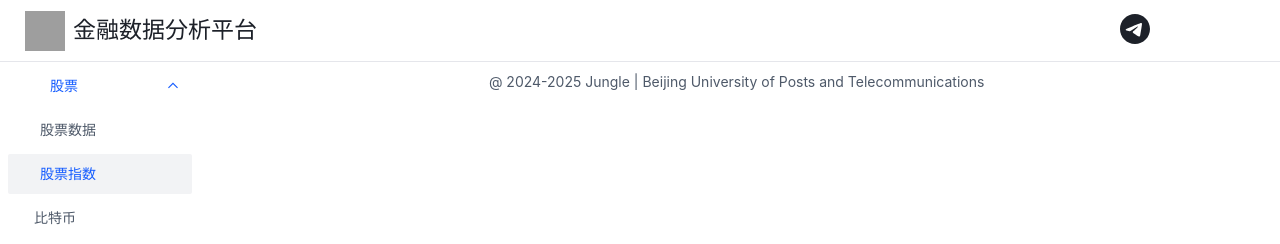
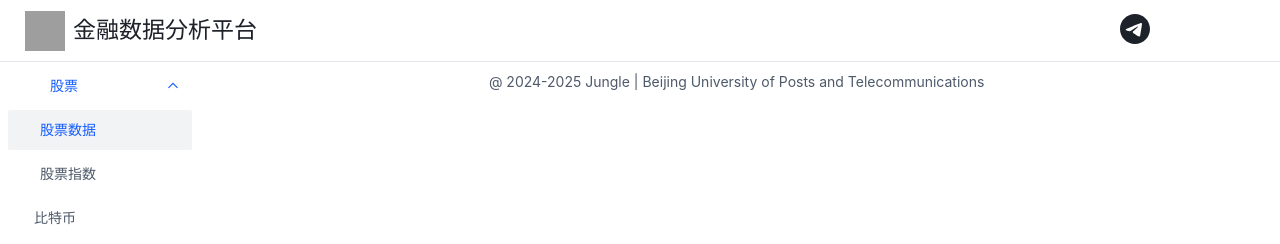
Before and after one commit to Jungle430/FinancialDataAnalysisWeb, a Vue app: page / in a window 1280 px wide. Shown: the top 244 px of the page. Built offline with nearby package versions, Linux system fonts and the light colour scheme; grey boxes are pictures that could not be loaded; some icons are missing.

Commit message:
feat(*): add router link on SideBar

```diff
--- a/src/components/SideBar.vue
+++ b/src/components/SideBar.vue
@@ -1,16 +1,17 @@
 <script lang="ts" setup>
+import { goto } from '@/utils/routerUtils';
 import { IconApps } from '@arco-design/web-vue/es/icon';
 </script>
 
 <template>
   <div class="tab-bar-container">
-    <a-menu :style="{ width: '200px', height: '100vh' }" :default-open-keys="['0']" :default-selected-keys="['0_1']"
+    <a-menu :style="{ width: '200px', height: '100vh' }" :default-open-keys="['0']" :default-selected-keys="['0_0']"
       show-collapse-button>
       <a-sub-menu key="0">
         <template #icon><icon-apps /></template>
         <template #title>股票</template>
-        <a-menu-item key="0_0">股票数据</a-menu-item>
-        <a-menu-item key="0_1">股票指数</a-menu-item>
+        <a-menu-item key="0_0" @click="() => { goto({ name: 'stock' }); }">股票数据</a-menu-item>
+        <a-menu-item key="0_1" @click="() => { goto({ name: 'stockIndex' }) }">股票指数</a-menu-item>
       </a-sub-menu>
       <a-menu-item key="1_0"><icon-apps />比特币</a-menu-item>
       <a-sub-menu key="2">
--- /dev/null
+++ b/src/utils/routerUtils.ts
@@ -0,0 +1,6 @@
+import router from "@/router/index";
+import type { RouteLocationRaw } from "vue-router";
+
+export function goto(nextRouter: RouteLocationRaw) {
+  router.push(nextRouter);
+}
```
